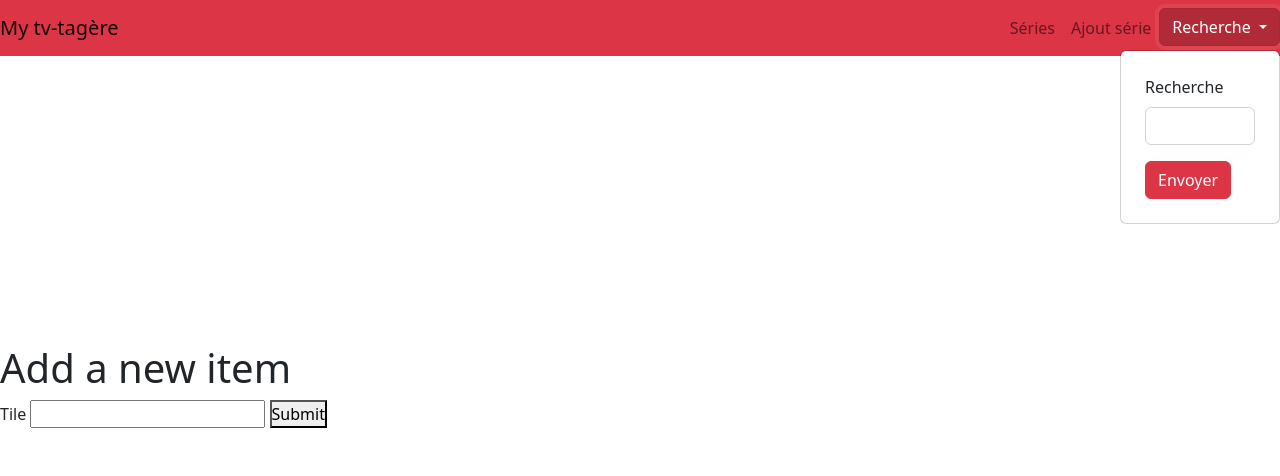
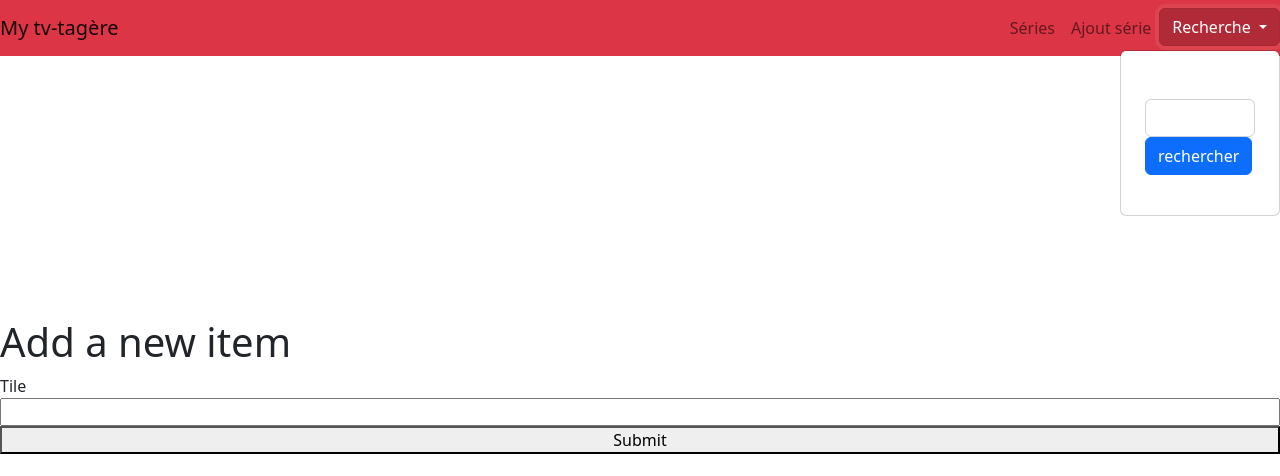
Before and after one commit to WildCodeSchool/2022-09-php-remote-p2-my-tv-tagere, a PHP site: template src/View/Item/add.html.twig in a window 1280 px wide, after a click on "Recherche". Shown: the top 476 px of the page. Run offline with PHP 8.4, Linux system fonts and the light colour scheme; the template is opened without the code that fills it, so the values that code supplies are empty; some libraries are stand-ins or nearby versions.

Commit message:
pluging in the search field of navbar - search engine OK - TODO Maxence : create the search result page with twig :)

```diff
--- a/src/Controller/ResearchController.php
+++ b/src/Controller/ResearchController.php
@@ -14,7 +14,7 @@ class ResearchController extends AbstractController
         if ($searchResults) {
             $searchResults = $serieManager->createCards($searchResults);
         }
-        var_dump($searchResults[0]);
-        //return $this->twig->render('TVshows/index.html.twig', ['searchResults' => $searchResults]);
+        var_dump($searchResults);
+        //return $this->twig->render('ma-page-de-recherche-twig', ['searchResults' => $searchResults]);
     }
 }
--- a/src/View/Include/_navbar.html.twig
+++ b/src/View/Include/_navbar.html.twig
@@ -1,4 +1,3 @@
-
 <nav class="navbar sticky-top navbar-expand-lg navbar-light bg-danger">
 	<a class="navbar-brand" href="/series">My tv-tagère</a>
 	<button class="navbar-toggler" type="button" data-bs-toggle="collapse" data-bs-target="#navbarNavDropdown" aria-controls="navbarNavDropdown" aria-expanded="false" aria-label="Toggle navigation">
@@ -16,14 +15,16 @@
 				<button type="button" class="btn btn-danger dropdown-toggle" data-bs-toggle="dropdown" aria-expanded="false" data-bs-auto-close="outside">
 					Recherche
 				</button>
-				<form class="dropdown-menu p-4 dropdown-menu-end ">
+				<form action="/search" method="GET" class="dropdown-menu p-4 dropdown-menu-end ">
 					<div class="mb-3">
-						<label for="recherche" class="form-label">Recherche</label>
-						<input type="text" class="form-control" id="recherche">
+						<div class="form-group">
+							<label for="research"></label>
+							<input type="text" class="form-control" name="research"/>
+							<button type="submit" class="btn btn-primary">
+								rechercher
+							</button>
+						</div>
 					</div>
-					<button type="submit" class="btn btn-danger">Envoyer</button>
-				</form>
+				</ul>
 			</div>
-		</ul>
-	</div>
-</nav>
+		</nav>
```
